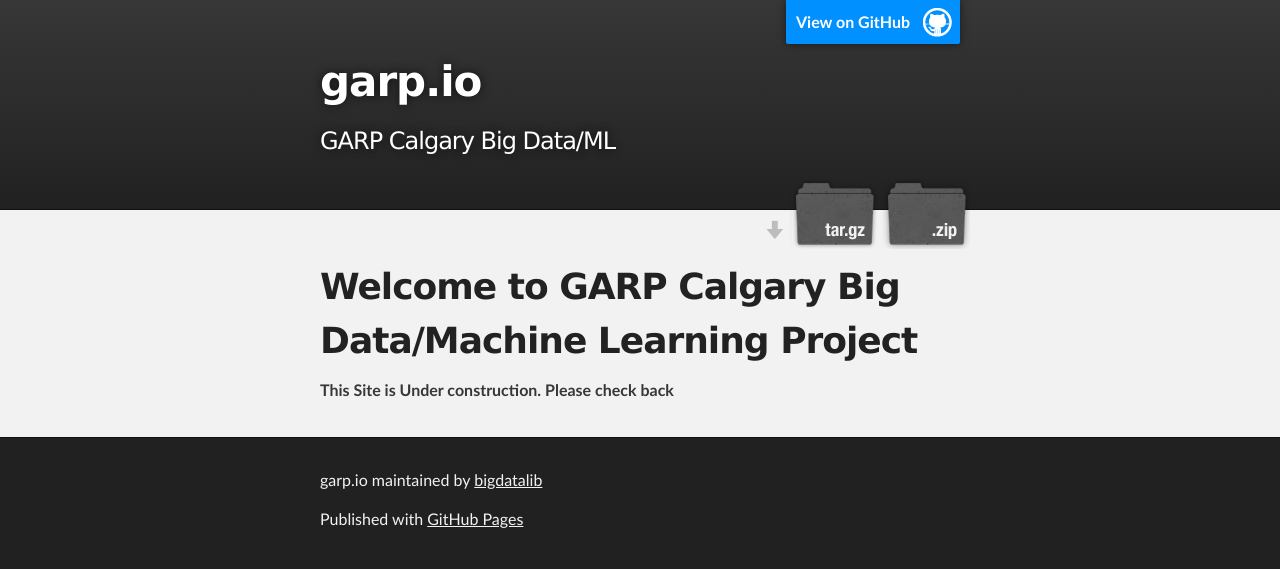
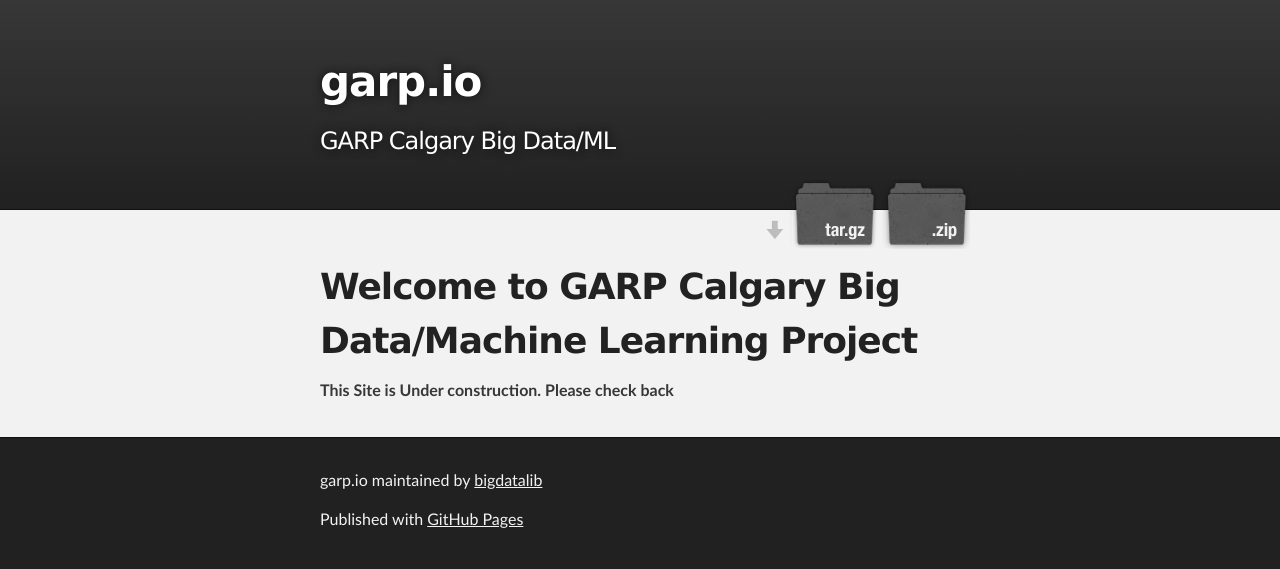
Before and after one commit to bigdatalib/garpcalgary, a plain HTML site: page index.html in a window 1280 px wide. Drawn offline with Linux system fonts and the light colour scheme.

Commit message:
Update index.html

```diff
--- a/index.html
+++ b/index.html
@@ -16,7 +16,6 @@
     <!-- HEADER -->
     <div id="header_wrap" class="outer">
         <header class="inner">
-          <a id="forkme_banner" href="https://github.com/bigdatalib/garp.io">View on GitHub</a>
 
           <h1 id="project_title">garp.io</h1>
           <h2 id="project_tagline">GARP Calgary Big Data/ML</h2>
```
